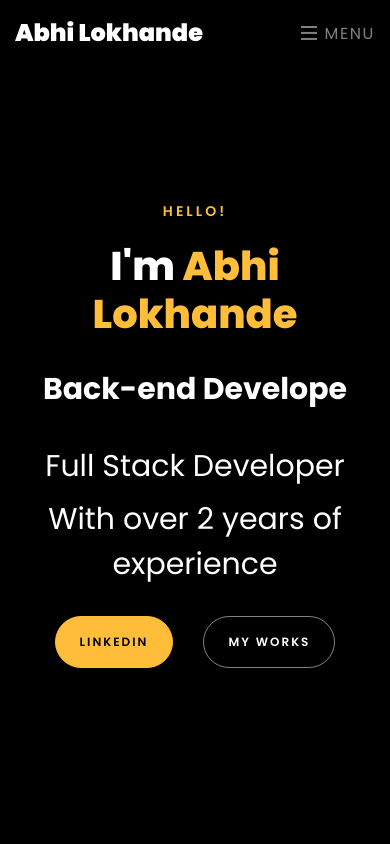
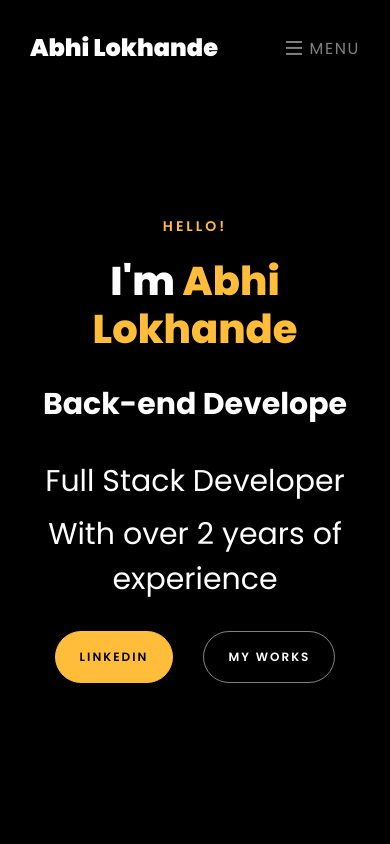
Before and after one commit to abhilokhande0905/My_Portfolio, a plain HTML site: page index.html in a window 390 px wide. Shown: the top 844 px of the page. Drawn offline with Linux system fonts and the light colour scheme; files whose address does not match are found by name.

Commit message:
My_Portfolio

```diff
--- a/index.html
+++ b/index.html
@@ -2,7 +2,7 @@
 <html lang="en">
 
 <head>
-	<title>Abhi Lokhande Portfolio</title>
+	<title>My Portfolio</title>
 	<meta charset="utf-8">
 	<meta name="viewport" content="width=device-width, initial-scale=1, shrink-to-fit=no">
 
@@ -26,10 +26,11 @@
 
 
 	<style>
-		/*======================================
-//--//-->   ABOUT
-======================================*/
-
+		@media(max-width:667px){
+			body{
+				padding: 15px;
+			}
+		}
 		.about-mf .box-shadow-full {
 			padding-top: 4rem;
 			padding-bottom: 4rem;
@@ -100,8 +101,7 @@
 		}
 
 
-		@media(max-width:667px)
-		{
+		@media(max-width:667px) {
 			body {
 				overflow-x: hidden;
 			}
@@ -160,8 +160,7 @@
 							<div class="overlay"></div>
 						</div> -->
 						<div class="col-md-9">
-							<div class="ftco-animate"
-							data-scrollax=" properties: { translateY: '70%' }">
+							<div class="ftco-animate" data-scrollax=" properties: { translateY: '70%' }">
 								<div class="text">
 									<span class="subheading">Hello!</span>
 									<h1 class="mb-4 mt-3">I'm <span>Abhi Lokhande</span></h1>
```
Lines whose indentation alone changed are shown as unchanged.
